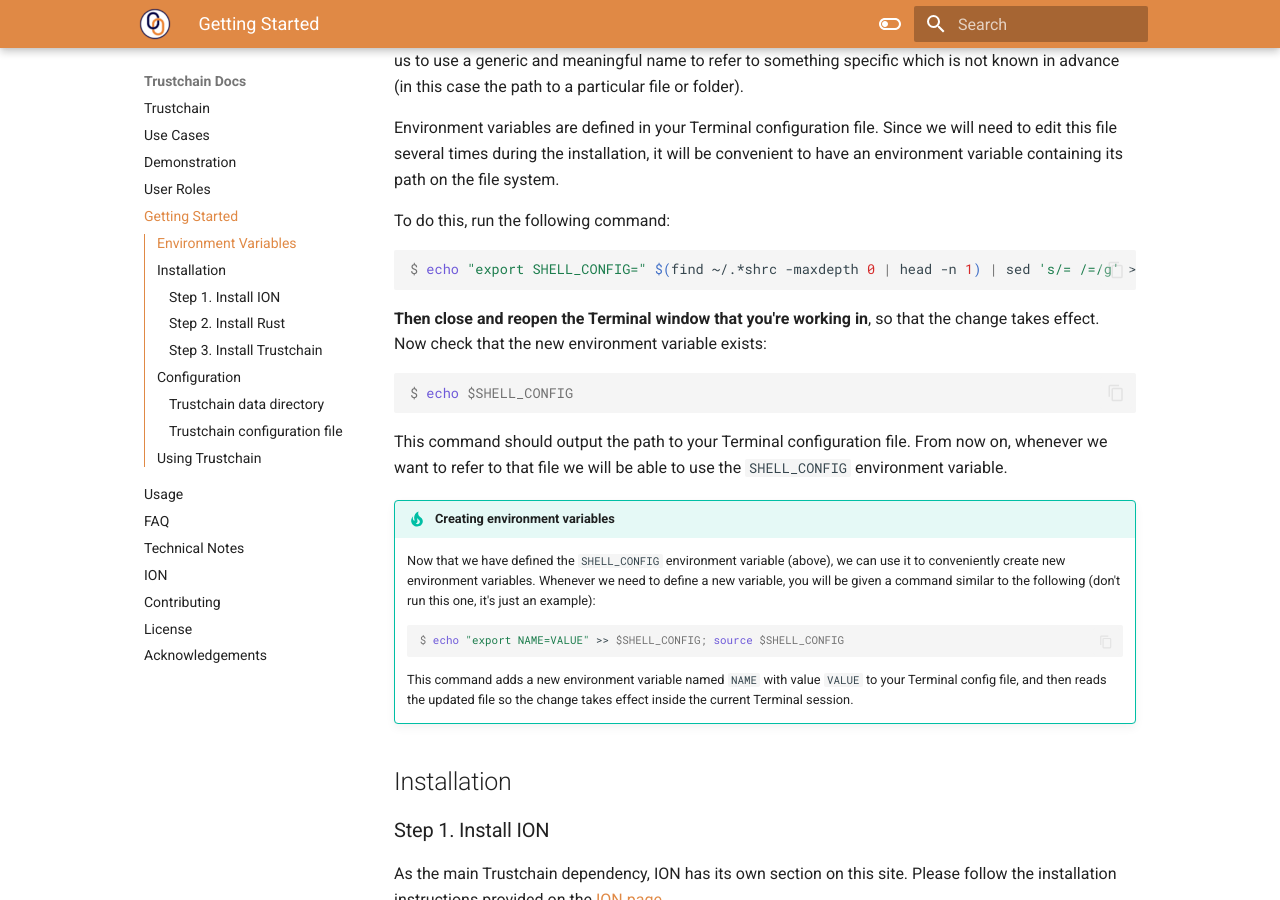
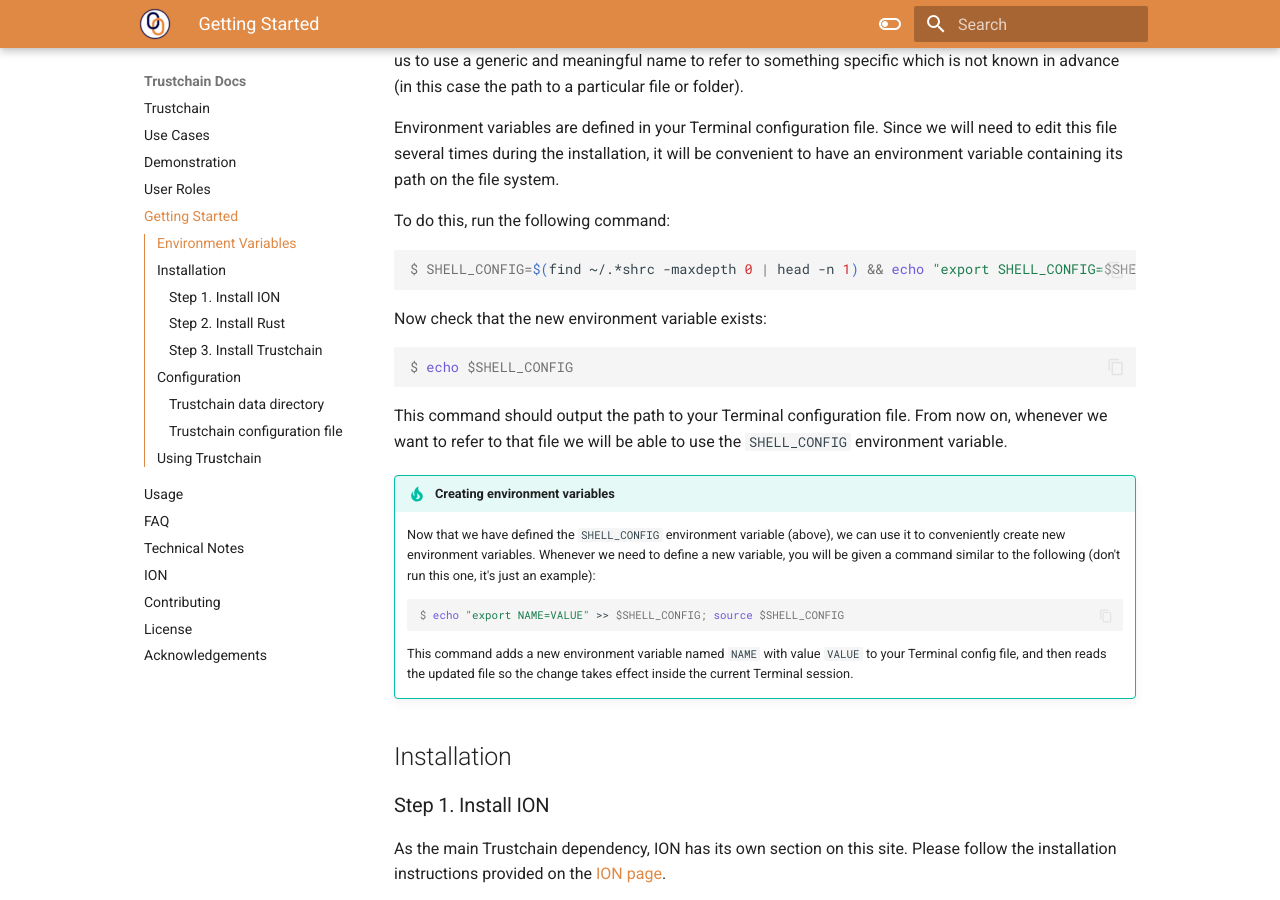
Before and after one commit to alan-turing-institute/trustchain, an MkDocs documentation site: the page built from docs/getting-started.md, in a window 1280 px wide and 900 px high, scrolled down 820 px. Built offline with MkDocs 1.6.1 and Material for MkDocs 9.7.7, drawn with Linux system fonts in a browser that asks for light colours; nearby versions of some CDN libraries; library files that are not in the unit come from our copies.

Commit message:
Update SHELL_CONFIG env variable creation in docs

````diff
--- a/docs/getting-started.md
+++ b/docs/getting-started.md
@@ -26,9 +26,9 @@
 
 To do this, run the following command:
 ```console
-$ echo "export SHELL_CONFIG=" $(find ~/.*shrc -maxdepth 0 | head -n 1) | sed 's/= /=/g' >> $(find ~/.*shrc -maxdepth 0 | head -n 1)
+$ SHELL_CONFIG=$(find ~/.*shrc -maxdepth 0 | head -n 1) && echo "export SHELL_CONFIG=$SHELL_CONFIG" >> $SHELL_CONFIG
 ```
-**Then close and reopen the Terminal window that you're working in**, so that the change takes effect. Now check that the new environment variable exists:
+Now check that the new environment variable exists:
 ```console
 $ echo $SHELL_CONFIG
 ```
````
